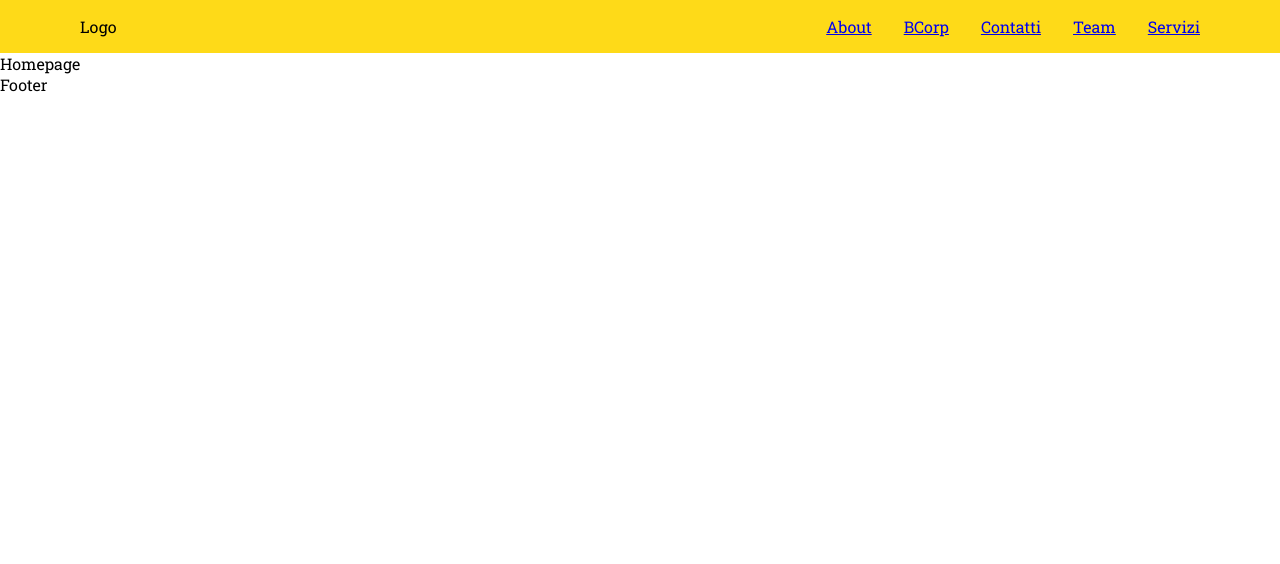
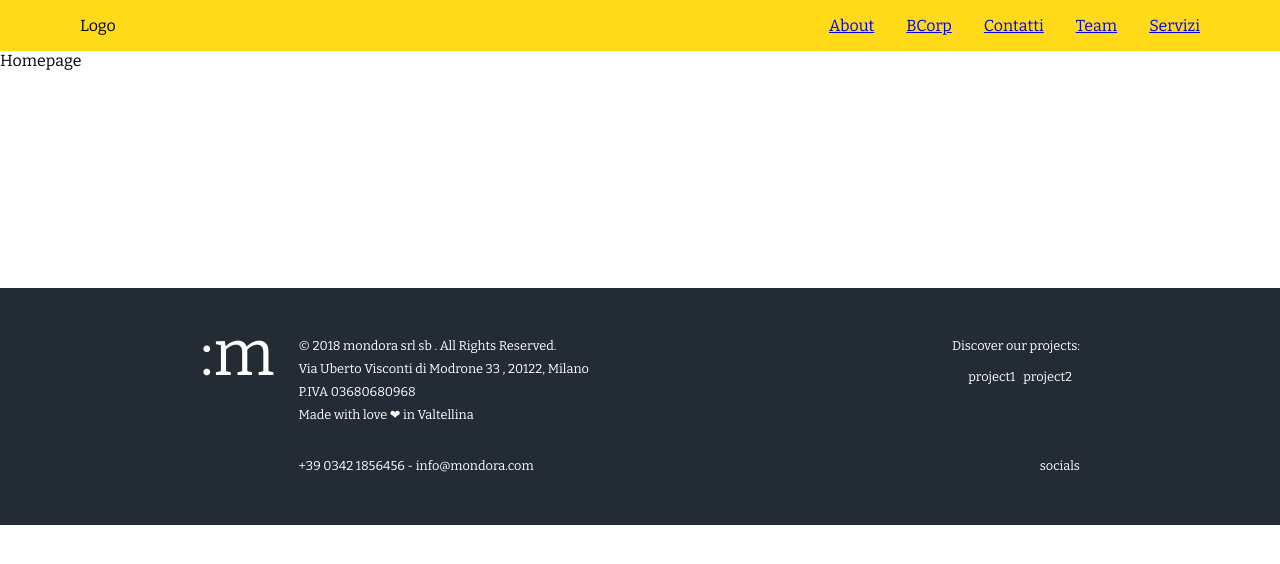
Before and after one commit to mondora/mondora-website-front, a Gatsby site: page / in a window 1280 px wide. Built offline with nearby package versions, Linux system fonts and the light colour scheme; Gatsby itself is replaced by a stand-in of ours.

Commit message:
feat: initial footer impl

```diff
--- a/src/components/footer/index.jsx
+++ b/src/components/footer/index.jsx
@@ -1,5 +1,75 @@
 import React from "react";
 
-const Footer = () => <>{"Footer"}</>;
+import styled from "styled-components";
+
+import StackPanel from "../stackpanel";
+
+const Container = styled(StackPanel)`
+    padding: 32px 192px;
+    font-size: ${props => props.theme.size.text.subtle};
+    line-height: 0.8;
+
+    color: ${props => props.theme.colors.text.contrast};
+    background-color: ${props => props.theme.colors.background.darkGray};
+
+    display: grid;
+    grid-template-columns: auto 1fr auto;
+    grid-template-rows: auto auto;
+`;
+
+const MiniLogo = styled(StackPanel)`
+    grid-area: 1 / 1 / 3 / 2;
+    font-size: ${props => props.theme.size.text.mega};
+    /* background-color: rebeccapurple; */
+`;
+
+const Info = styled(StackPanel)`
+    grid-area: 1 / 2 / 2 / 3;
+    /* background-color: blue; */
+`;
+
+const Projects = styled(StackPanel)`
+    grid-area: 1 / 3 / 2 / 4;
+    /* background-color: darkgreen; */
+`;
+
+const Misc = styled(StackPanel)`
+    grid-area: 2 / 2 / 3 / 4;
+    /* background-color: green; */
+`;
+
+const Footer = () => (
+    <Container>
+        <MiniLogo>{":m"}</MiniLogo>
+
+        <Info>
+            <span>
+                <p>{`© 2018 mondora srl sb . All Rights Reserved.`}</p>
+                <p>{`Via Uberto Visconti di Modrone 33 , 20122, Milano`}</p>
+                <p>{`P.IVA 03680680968`}</p>
+                <p>{`Made with love ❤ in Valtellina`}</p>
+            </span>
+        </Info>
+
+        <Projects gutter={24} align="flex-end" direction="column">
+            <span>
+                <p>{`Discover our projects:`}</p>
+            </span>
+            <StackPanel>
+                <span>{`project1`}</span>
+                <span>{`project2`}</span>
+            </StackPanel>
+        </Projects>
+
+        <Misc justify="space-between">
+            <span>
+                <p>{`+39 0342 1856456 - info@mondora.com`}</p>
+            </span>
+            <span>
+                <p>{`socials`}</p>
+            </span>
+        </Misc>
+    </Container>
+);
 
 export default Footer;
--- a/src/components/stackpanel/index.jsx
+++ b/src/components/stackpanel/index.jsx
@@ -34,7 +34,8 @@ const StackPanel = ({
     padding = 8,
     gutter = 8,
     justify = "start",
-    style = {}
+    style = {},
+    ...rest
 }) => (
     <Container
         style={style}
@@ -42,6 +43,7 @@ const StackPanel = ({
         padding={padding}
         gutter={gutter}
         justify={justify}
+        {...rest}
     >
         {children}
     </Container>
--- a/src/styles/theme/colors/index.js
+++ b/src/styles/theme/colors/index.js
@@ -6,3 +6,4 @@ export const primary = color("#feda18");
 export const secondary = color("#565554");
 export const black = color("#000");
 export const white = color("#fff");
+export const darkGray = color("#232B35");
--- a/src/styles/theme/index.js
+++ b/src/styles/theme/index.js
@@ -1,18 +1,27 @@
-import { primary, black, white, secondary } from "./colors";
+import { primary, black, white, secondary, darkGray } from "./colors";
 
 export const theme = {
     colors: {
         background: {
             white: white.toString(),
             grey: black.alpha(0.04).toString(),
-            black: black.toString()
+            black: black.toString(),
+            darkGray: darkGray.toString()
         },
         borders: {
             grey: black.alpha(0.08).toString()
         },
         primary: primary.toString(),
         secondary: secondary.toString(),
-        accent: black.toString()
+        accent: black.toString(),
+        text: {
+            header: black.toString(),
+            primary: black.alpha(0.04).toString(),
+            contrast: white.toString()
+        }
+    },
+    size: {
+        text: { subtle: "0.8em", mega: "64px" }
     },
     spacing: {
         unit: 8
--- a/static/style.css
+++ b/static/style.css
@@ -1,7 +1,7 @@
-@import url("https://fonts.googleapis.com/css?family=Roboto+Slab&display=swap");
+@import url("https://fonts.googleapis.com/css?family=Bitter&display=swap");
 
 html {
-    font-family: "Roboto Slab", serif;
+    font-family: "Bitter", serif;
 }
 
 body {
```
